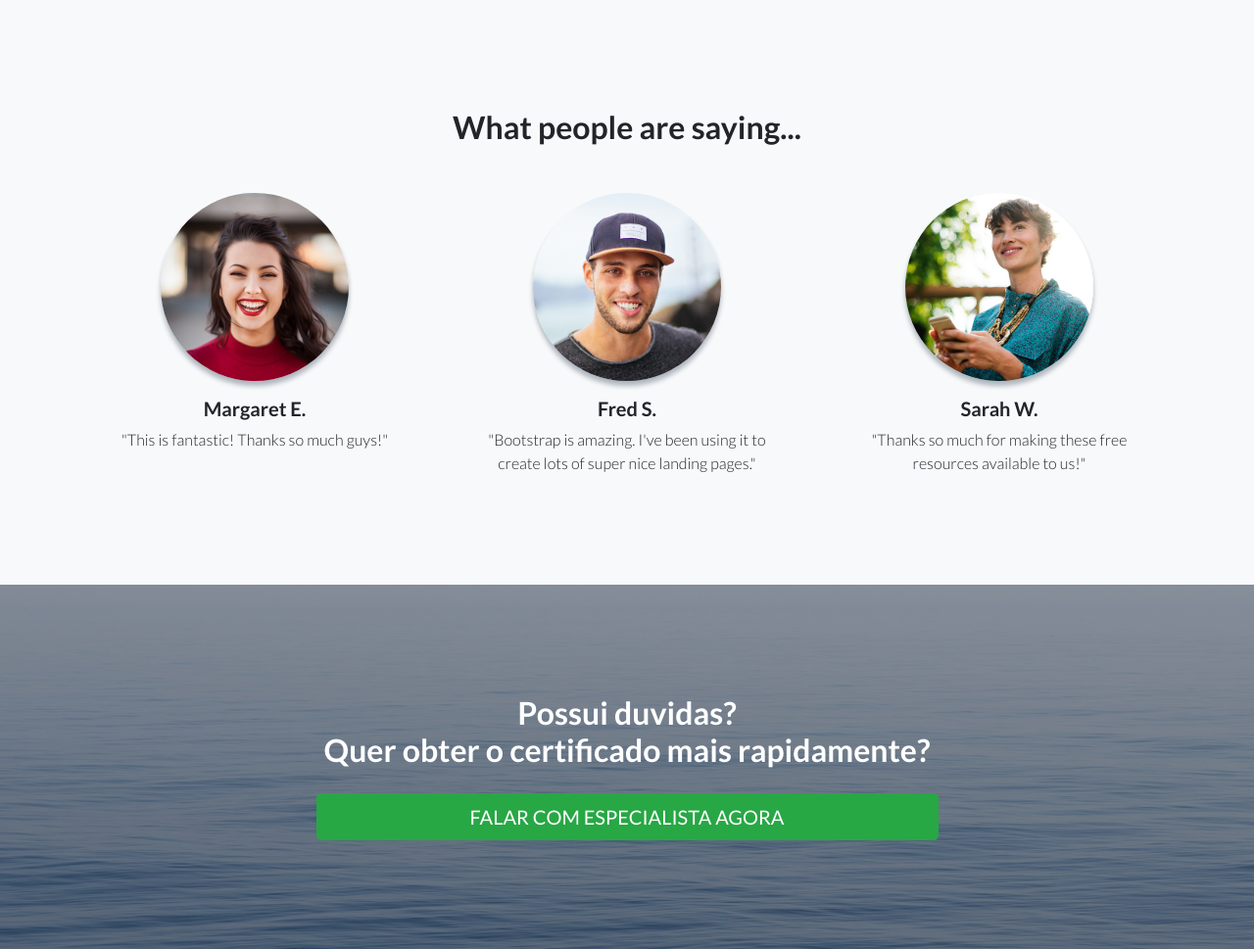
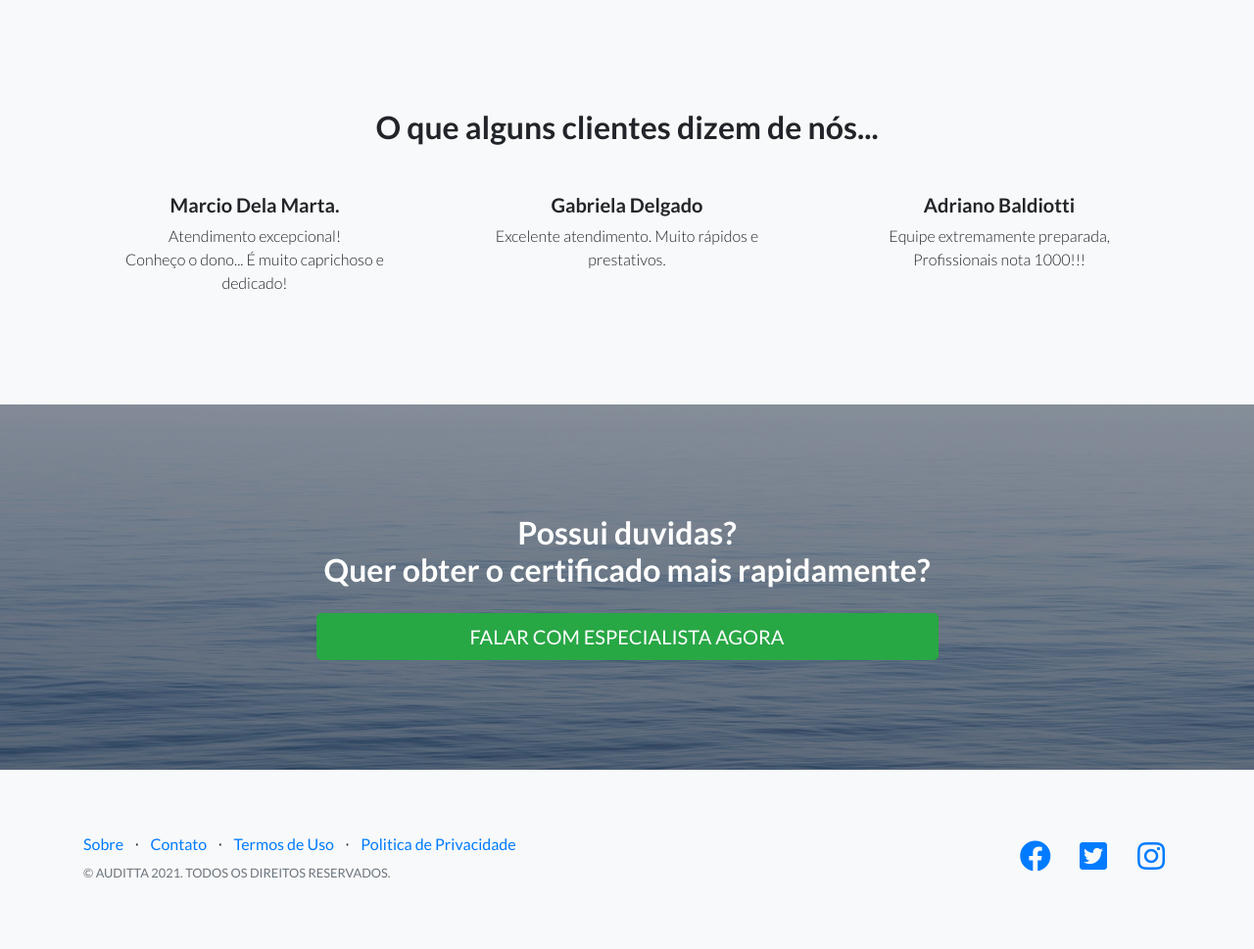
Before and after one commit to jhonattas/auditta-contato, a PHP site: page /source/views/homepage.php in a window 1280 px wide. Shown: the part 3101-4070 px from the top of the page at 98% size. After the commit the page ends 3997 px from the top, so only its background shows below. Run offline with PHP 8.4, Linux system fonts and the light colour scheme; some libraries are stand-ins or nearby versions.

Commit message:
atualiza os relatos

```diff
--- a/source/views/homepage.php
+++ b/source/views/homepage.php
@@ -140,27 +140,28 @@
   <!-- Testimonials -->
   <section class="testimonials text-center bg-light">
     <div class="container">
-      <h2 class="mb-5">What people are saying...</h2>
+      <h2 class="mb-5">O que alguns clientes dizem de nós...</h2>
       <div class="row">
         <div class="col-lg-4">
           <div class="testimonial-item mx-auto mb-5 mb-lg-0">
-            <img class="img-fluid rounded-circle mb-3" src="<?php echo URL_BASE; ?>assets/img/testimonials-1.jpg" alt="">
-            <h5>Margaret E.</h5>
-            <p class="font-weight-light mb-0">"This is fantastic! Thanks so much guys!"</p>
+            <!-- <img class="img-fluid rounded-circle mb-3" src="<?php echo URL_BASE; ?>assets/img/testimonials-1.jpg" alt=""> -->
+            <h5>Marcio Dela Marta.</h5>
+            <p class="font-weight-light mb-0">Atendimento excepcional!<br/>
+            Conheço o dono... É muito caprichoso e dedicado!</p>
           </div>
         </div>
         <div class="col-lg-4">
           <div class="testimonial-item mx-auto mb-5 mb-lg-0">
-            <img class="img-fluid rounded-circle mb-3" src="<?php echo URL_BASE; ?>/assets/img/testimonials-2.jpg" alt="">
-            <h5>Fred S.</h5>
-            <p class="font-weight-light mb-0">"Bootstrap is amazing. I've been using it to create lots of super nice landing pages."</p>
+            <!-- <img class="img-fluid rounded-circle mb-3" src="<?php echo URL_BASE; ?>/assets/img/testimonials-2.jpg" alt=""> -->
+            <h5>Gabriela Delgado</h5>
+            <p class="font-weight-light mb-0">Excelente atendimento. Muito rápidos e prestativos.</p>
           </div>
         </div>
         <div class="col-lg-4">
           <div class="testimonial-item mx-auto mb-5 mb-lg-0">
-            <img class="img-fluid rounded-circle mb-3" src="<?php echo URL_BASE; ?>assets/img/testimonials-3.jpg" alt="">
-            <h5>Sarah W.</h5>
-            <p class="font-weight-light mb-0">"Thanks so much for making these free resources available to us!"</p>
+            <!-- <img class="img-fluid rounded-circle mb-3" src="<?php echo URL_BASE; ?>assets/img/testimonials-3.jpg" alt=""> -->
+            <h5>Adriano Baldiotti</h5>
+            <p class="font-weight-light mb-0">Equipe extremamente preparada, Profissionais nota 1000!!!</p>
           </div>
         </div>
       </div>
```
